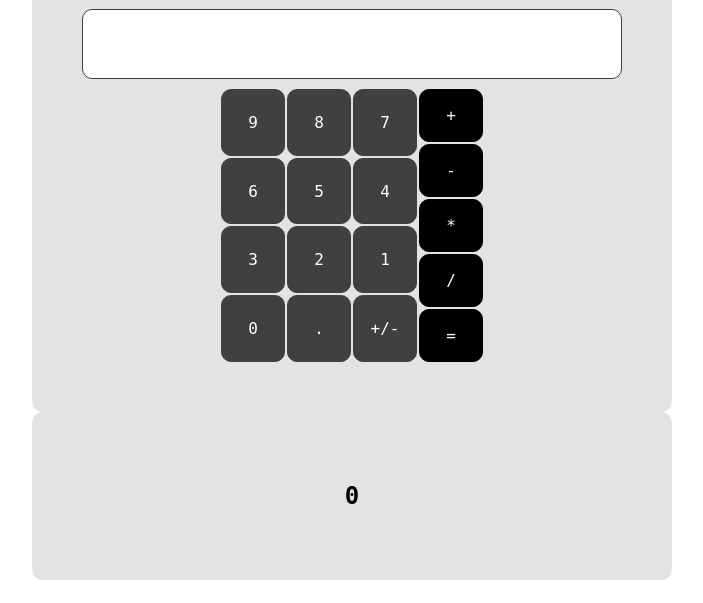
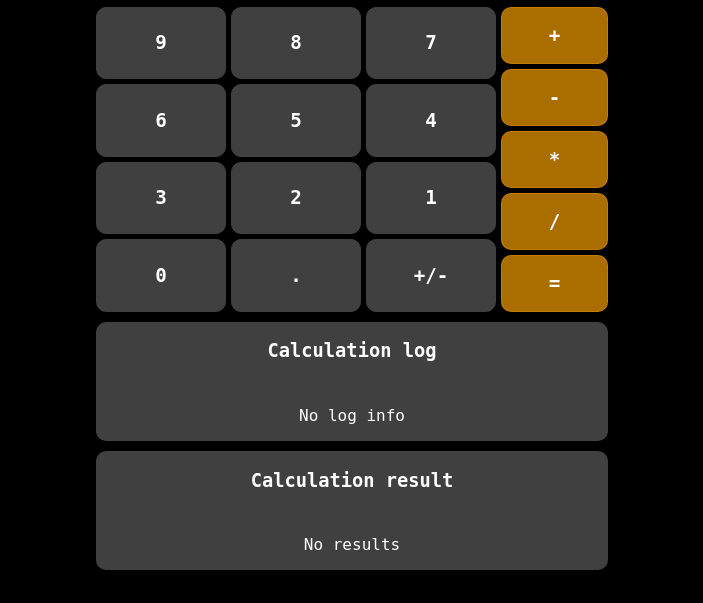
Before and after one commit to PolinaPrykhodchenko/js, a plain HTML site: page simple calculator/index.html in a window 1280 px wide. Shown: the part 197-800 px from the top of the page, without its empty margins (288-991 px from the left). Drawn offline with Linux system fonts and the light colour scheme.

Commit message:
made calculator redesign, expanded function, changed user input behavior

```diff
--- a/simple calculator/assets/scripts/app.js
+++ b/simple calculator/assets/scripts/app.js
@@ -78,6 +78,19 @@ function divide() {
     calculateResult('DIVIDE');
 }
 
+function negate() {
+    userInput.value = - userInput.value;
+}
+
+function addDecimalPoint() {
+    const currentUserInputValue = userInput.value;
+    const allDotsInString = currentUserInputValue.match(/\./g);
+
+    if (!allDotsInString) {
+        userInput.value = `${currentUserInputValue}.`;
+    }
+}
+
 addBtn.addEventListener('click', add);
 subtractBtn.addEventListener('click', subtract);
 multiplyBtn.addEventListener('click', multiply);
--- a/simple calculator/assets/scripts/vendor.js
+++ b/simple calculator/assets/scripts/vendor.js
@@ -8,10 +8,9 @@ const divideBtn = document.getElementById('btn-divide');
 const executeBtn = document.getElementById('btn-execute');
 
 /* calculator numbers button */
-const numBtns = document.getElementsByClassName('number-button');
+const numBtn = document.getElementsByClassName('number-button');
 const decimalBtn = document.getElementById('btn-decimal');
 const negateBtn = document.getElementById('btn-negate');
-
 
 const currentResultOutput = document.getElementById('current-result');
 const currentCalculationOutput = document.getElementById('current-calculation');
@@ -21,25 +20,62 @@ function outputResult(result, text) {
   currentCalculationOutput.textContent = text;
 }
 
+userInput.addEventListener("keypress", function (evt) {
+  if (isNaN(parseInt(evt.key))) {
+    evt.preventDefault();
+  }
 
-userInput.addEventListener("keypress", function (evt) {
-  if (evt.which < 48 || evt.which > 57)
-  {
+  if (parseInt(userInput.value) === 0 && parseInt(evt.key) === 0) {
     evt.preventDefault();
+  }
+
+  if (parseInt(userInput.value) === 0 && parseInt(evt.key) > 0 && parseInt(evt.key) <= 9) {
+    userInput.value = '';
   }
 });
 
-for(let i = 0; i < numBtns.length; i++) {
-  numBtns[i].addEventListener("click", function(evt) {
+for(let i = 0; i < numBtn.length; i++) {
+  numBtn[i].addEventListener("click", function(evt) {
     const btnValue = parseInt(evt.target.value);
     const userInputValue = parseInt(userInput.value);
 
     if (userInputValue > 0 || userInputValue < 0) {
       userInput.value = `${userInput.value}${btnValue}`;
-    } else if (userInputValue === 0 && (btnValue > 0 || btnValue < 0)) {
+    } else if ((!userInputValue || userInputValue === 0) && (btnValue > 0 || btnValue < 0)) {
       userInput.value = btnValue;
     } else if (!userInputValue && btnValue === 0) {
       userInput.value = btnValue;
     }
   })
 }
+
+
+function buttonClicked(button) {
+  // Remove 'clicked' class from all buttons
+  document.querySelectorAll('button').forEach(btn => {
+    const buttonClassList = Array.from(btn.classList);
+
+    if (buttonClassList.includes('clicked-num-button')) {
+      btn.classList.remove('clicked-num-button');
+    } else {
+      btn.classList.remove('clicked-action-button');
+    }
+  });
+
+
+  const buttonType = button.getAttribute('class');
+console.log(buttonType)
+  switch (buttonType) {
+    case 'number-button':
+    case 'decimal-button':
+    case 'negate-button':
+      button.classList.add('clicked-num-button');
+      break;
+    default:
+      button.classList.add('clicked-action-button');
+  }
+
+  // Add 'clicked' class to the clicked button
+
+
+}
--- a/simple calculator/assets/styles/app.css
+++ b/simple calculator/assets/styles/app.css
@@ -10,119 +10,159 @@ body {
   margin: 0;
   display: flex;
   flex-direction: column;
-  justify-content: space-between;
+  justify-content: center;
   align-items: center;
   height: 100vh;
-  padding: 75px;
+  row-gap: 10px;
+  background-color: black;
 }
 
 header {
-  color: #000000;
+  color: white;
   text-align: center;
   padding: 0;
   margin: 0;
   width: 100%;
 }
 
-#results,
-#calculator {
-  width: 40rem;
+/*styles for calculator wrappers*/
+
+.calculation-result,
+.calculator,
+.calculation-log-container {
+  min-width: 40%;
   display: flex;
   flex-direction: column;
   align-items: center;
   row-gap: 10px;
   max-width: 90%;
-  background-color: rgba(0, 0, 0, 0.11);
-  border-radius: 10px;
-  padding: 50px;
-  color: black;
+  color: white;
 }
 
-#results {
+.calculation-result,
+.calculation-log-container {
+  background-color: #404040;
+  border-radius: 10px;
+}
+
+.calculation-result {
   text-align: center;
 }
 
-#calculator input {
+.calc-actions-container {
+  display: flex;
+  flex-direction: row;
+  column-gap: 5px;
+  width: 100%;
+}
+
+.calc-actions {
+  flex-grow: 1;
+  display: flex;
+  flex-direction: column;
+  row-gap: 5px;
+}
+
+.number-buttons {
+  flex-grow: 3;
+  display: grid;
+  grid-template-columns: 1fr 1fr 1fr;
+  column-gap: 5px;
+  row-gap: 5px;
+}
+
+/*styles for user input*/
+
+.calculator input {
   font: inherit;
   font-size: 30px;
   border: 1px solid #404040;
+  background-color: #404040;
   border-radius: 10px;
   width: 100%;
   height: 70px;
   padding: 15px;
   margin: auto;
   display: block;
-  color: black;
+  color: white;
   text-align: center;
 }
 
-#calculator input:focus {
+.calculator input:focus {
   outline: none;
 }
 
+
 /* Chrome, Safari, Edge, Opera */
-#calculator input::-webkit-outer-spin-button,
-#calculator input::-webkit-inner-spin-button {
+.calculator input::-webkit-outer-spin-button,
+.calculator input::-webkit-inner-spin-button {
   -webkit-appearance: none;
   margin: 0;
 }
 
 /* Firefox */
-#calculator input[type=number] {
+.calculator input[type=number] {
   -moz-appearance: textfield;
 }
 
-#calculator button {
+
+/*styles for all calculator buttons*/
+
+.number-button,
+.action-button,
+.decimal-button,
+.negate-button {
   font: inherit;
-  background: black;
   color: white;
-  border: 1px solid black;
   border-radius: 10px;
   padding: 1rem;
   cursor: pointer;
+  border: 1px solid white;
+  font-weight: bold;
+  font-size: larger;
 }
 
-#calculator .number-button {
-  background-color: #404040;
-  border-color: #404040;
-  color: white;
-}
-
-#calculator button:focus {
-  outline: none;
-}
-
-#calculator .number-button:hover,
-#calculator button:hover{
-  background: #737373;
-  border-color: #737373;
-}
-
-#calculator button:active,
-#calculator .number-button:active {
+.action-button {
   background: rgba(202, 130, 0, 0.84);
   border-color: rgba(202, 130, 0, 0.84);
 }
 
-
-#calc-actions button {
-  width: 4rem;
+.number-button,
+.decimal-button,
+.negate-button{
+  background-color: #404040;
+  border-color: #404040;
 }
 
-#calc-actions {
-  display: flex;
-  column-gap: 2px;
+.number-button:focus,
+.action-button:focus,
+.decimal-button:focus,
+.negate-button:focus {
+  outline: none;
 }
 
-#simple-calc-actions {
-  display: flex;
-  flex-direction: column;
-  row-gap: 2px;
+.number-button:hover,
+.action-button:hover,
+.decimal-button:hover,
+.negate-button:hover {
+  opacity: 0.7;
 }
 
-#number-buttons {
-  display: grid;
-  grid-template-columns: 1fr 1fr 1fr;
-  column-gap: 2px;
-  row-gap: 2px;
+.number-button:active,
+.action-button:active,
+.decimal-button:active,
+.negate-button:active{
+  filter: brightness(2);
 }
+
+.clicked-num-button {
+  color:  #404040;
+  background-color: white;
+  border-color: white;
+}
+
+.clicked-action-button {
+  color: rgba(202, 130, 0, 0.84);
+  background: white;
+  border-color: white;
+}
--- a/simple calculator/index.html
+++ b/simple calculator/index.html
@@ -13,39 +13,47 @@
   </head>
   <body>
     <header>
-      <h1>The Unconventional Calculator</h1>
+      <h1>Calculator</h1>
     </header>
 
-    <section id="calculator">
-      <input type="number" id="input-number" />
-      <div id="calc-actions">
-        <div id="number-buttons">
-          <button type="button" id="btn-nine" class="number-button" value="9">9</button>
-          <button type="button" id="btn-eight" class="number-button" value="8">8</button>
-          <button type="button" id="btn-seven" class="number-button" value="7">7</button>
-          <button type="button" id="btn-six" class="number-button" value="6">6</button>
-          <button type="button" id="btn-five" class="number-button" value="5">5</button>
-          <button type="button" id="btn-four" class="number-button" value="4">4</button>
-          <button type="button" id="btn-three" class="number-button" value="3">3</button>
-          <button type="button" id="btn-two" class="number-button" value="2">2</button>
-          <button type="button" id="btn-one" class="number-button" value="1">1</button>
-          <button type="button" id="btn-zero" class="number-button" value="0">0</button>
-          <button type="button" id="btn-decimal" class="number-button" value="">.</button>
-          <button type="button" id="btn-negate" class="number-button">+/-</button>
+    <section class="calculator">
+      <input type="text" id="input-number" />
+      <div class="calc-actions-container">
+        <div class="number-buttons">
+          <button type="button" id="btn-nine" class="number-button" value="9"  onclick="buttonClicked(this)">9</button>
+          <button type="button" id="btn-eight" class="number-button" value="8"  onclick="buttonClicked(this)" >8</button>
+          <button type="button" id="btn-seven" class="number-button" value="7"  onclick="buttonClicked(this)" >7</button>
+          <button type="button" id="btn-six" class="number-button" value="6"  onclick="buttonClicked(this)" >6</button>
+          <button type="button" id="btn-five" class="number-button" value="5"  onclick="buttonClicked(this)" >5</button>
+          <button type="button" id="btn-four" class="number-button" value="4"  onclick="buttonClicked(this)" >4</button>
+          <button type="button" id="btn-three" class="number-button" value="3"  onclick="buttonClicked(this)" >3</button>
+          <button type="button" id="btn-two" class="number-button" value="2"  onclick="buttonClicked(this)" >2</button>
+          <button type="button" id="btn-one" class="number-button" value="1"  onclick="buttonClicked(this)" >1</button>
+          <button type="button" id="btn-zero" class="number-button" value="0"  onclick="buttonClicked(this)" >0</button>
+          <button type="button" id="btn-decimal" class="decimal-button" onclick="buttonClicked(this)" >.</button>
+          <button type="button" id="btn-negate" class="negate-button" onclick="buttonClicked(this)" >+/-</button>
         </div>
 
-        <div id="simple-calc-actions">
-          <button type="button" id="btn-add">+</button>
-          <button type="button" id="btn-subtract">-</button>
-          <button type="button" id="btn-multiply">*</button>
-          <button type="button" id="btn-divide">/</button>
-          <button type="button" id="btn-execute">=</button>
+        <div class="calc-actions">
+          <button type="button" id="btn-add" class="action-button" onclick="buttonClicked(this)" >+</button>
+          <button type="button" id="btn-subtract" class="action-button" onclick="buttonClicked(this)" >-</button>
+          <button type="button" id="btn-multiply" class="action-button" onclick="buttonClicked(this)" >*</button>
+          <button type="button" id="btn-divide" class="action-button" onclick="buttonClicked(this)" >/</button>
+          <button type="button" id="btn-execute" class="action-button" onclick="buttonClicked(this)" >=</button>
         </div>
       </div>
     </section>
-    <section id="results">
-      <h2 id="current-calculation">0</h2>
+
+    <section class="calculation-log-container">
+      <h3>Calculation log</h3>
+      <p id="calculation-log">No log info</p>
     </section>
+
+    <section class="calculation-result">
+      <h3>Calculation result</h3>
+      <p id="calculation-result">No results</p>
+    </section>
+
     <script src="assets/scripts/vendor.js"></script>
     <script src="assets/scripts/app.js"></script>
   </body>
```
